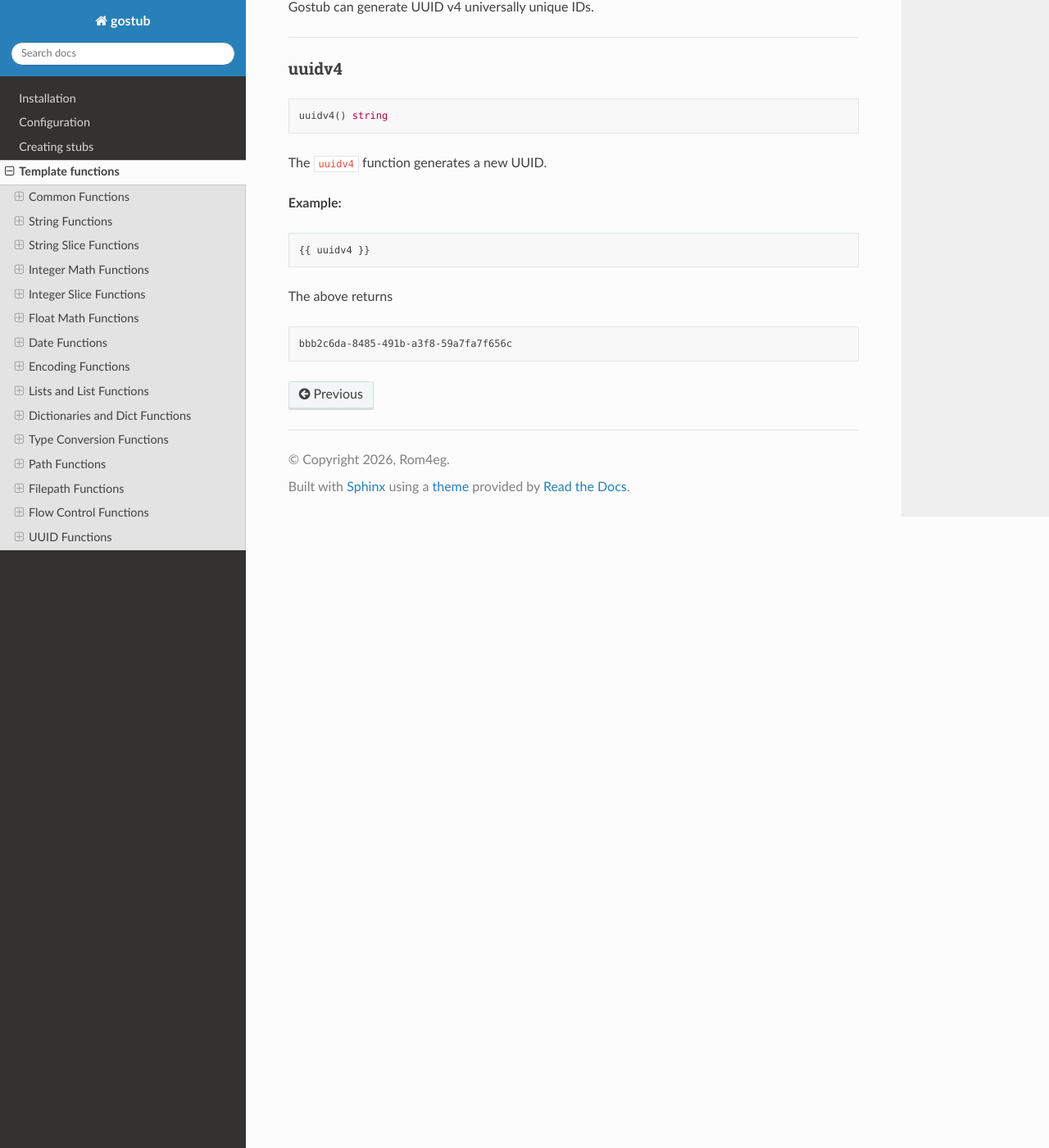
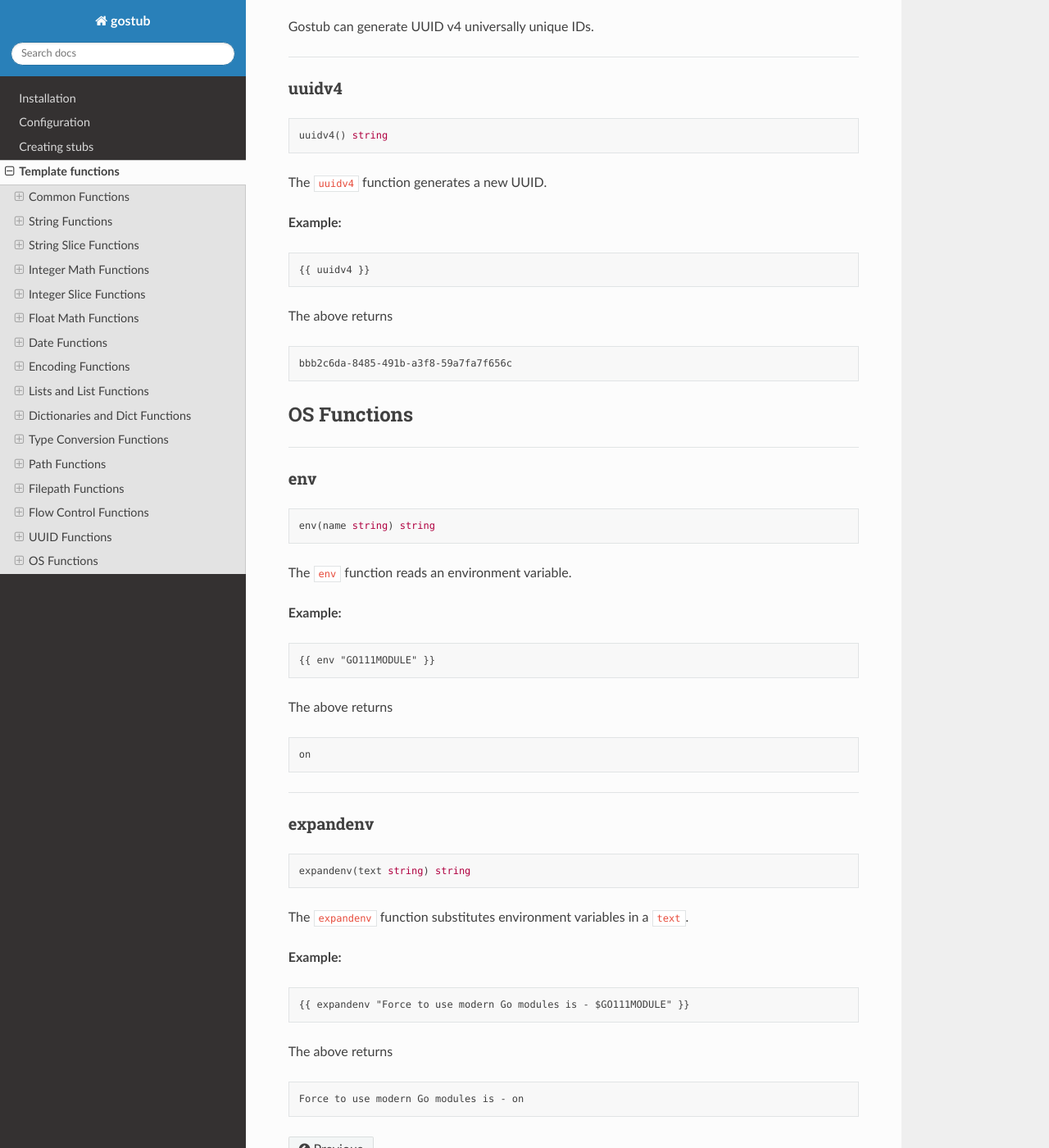
Before and after one commit to Rom4eg/gostub, a Sphinx documentation site: the page built from docs/functions.rst, in a window 1280 px wide and 1400 px high, scrolled down 74153 px. Shown: the whole window at 82% size. Built offline with Sphinx 7.4.7 and the Read the Docs theme 3.1.0, drawn with Linux system fonts in a browser that asks for light colours.

Commit message:
docs - os functions

```diff
--- /dev/null
+++ b/docs/funcs/os.rst
@@ -0,0 +1,52 @@
+OS Functions
+************
+
+----
+
+.. _func-env:
+
+env
+===
+
+.. code-block:: go
+
+   env(name string) string
+
+The ``env`` function reads an environment variable.
+
+**Example:**
+
+.. code-block:: html
+
+   {{ env "GO111MODULE" }}
+
+The above returns
+
+.. code-block:: text
+
+   on
+
+----
+
+.. _func-expandenv:
+
+expandenv
+=========
+
+.. code-block:: go
+
+   expandenv(text string) string
+
+The ``expandenv`` function substitutes environment variables in a ``text``.
+
+**Example:**
+
+.. code-block:: html
+
+   {{ expandenv "Force to use modern Go modules is - $GO111MODULE" }}
+
+The above returns
+
+.. code-block:: text
+
+   Force to use modern Go modules is - on
--- a/docs/functions.rst
+++ b/docs/functions.rst
@@ -37,3 +37,5 @@
 .. include:: funcs/flow.rst
 
 .. include:: funcs/uuid.rst
+
+.. include:: funcs/os.rst
```
